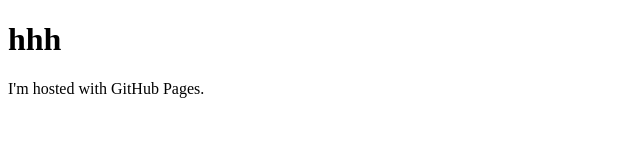
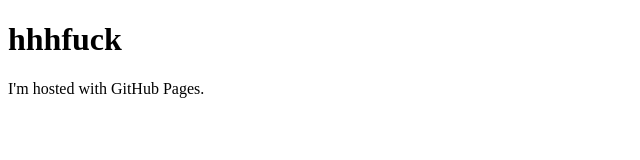
Before and after one commit to Gunkkk/Gunkkk.github.io, a plain HTML site: page index.html in a window 1280 px wide. Shown: the whole page, without its empty margins (0-640 px from the left). Drawn offline with Linux system fonts and the light colour scheme.

Commit message:
Update index.html

```diff
--- a/index.html
+++ b/index.html
@@ -1,7 +1,7 @@
 <!DOCTYPE html>
 <html>
 <body>
-<h1>hhh</h1>
+<h1>hhhfuck</h1>
 <p>I'm hosted with GitHub Pages.</p>
 </body>
 </html>
```
